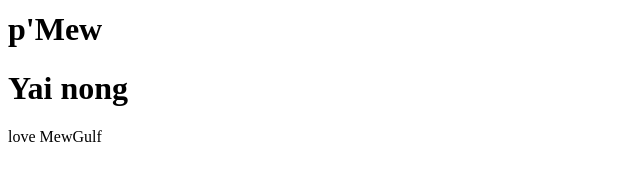
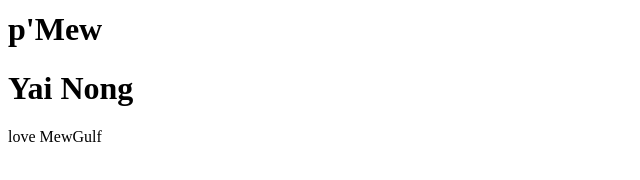
Before and after one commit to MandyPenn/git_learning, a plain HTML site: page index.html in a window 1280 px wide. Shown: the part 172-352 px from the top of the page, 0-640 px from the left. Drawn offline with Linux system fonts and the light colour scheme.

Commit message:
Improve index head

```diff
--- a/index.html
+++ b/index.html
@@ -2,5 +2,5 @@
 <div class="accordion"><h1>MGSZD</h1></div>
 <div class="accordion"><h1>TTTS</h1></div>
 <div class="accordion"><h1>p'Mew</h1></div>
-<div class="accordion"><h1>Yai nong</h1></div>
+<div class="accordion"><h1>Yai Nong</h1></div>
 love MewGulf
```
